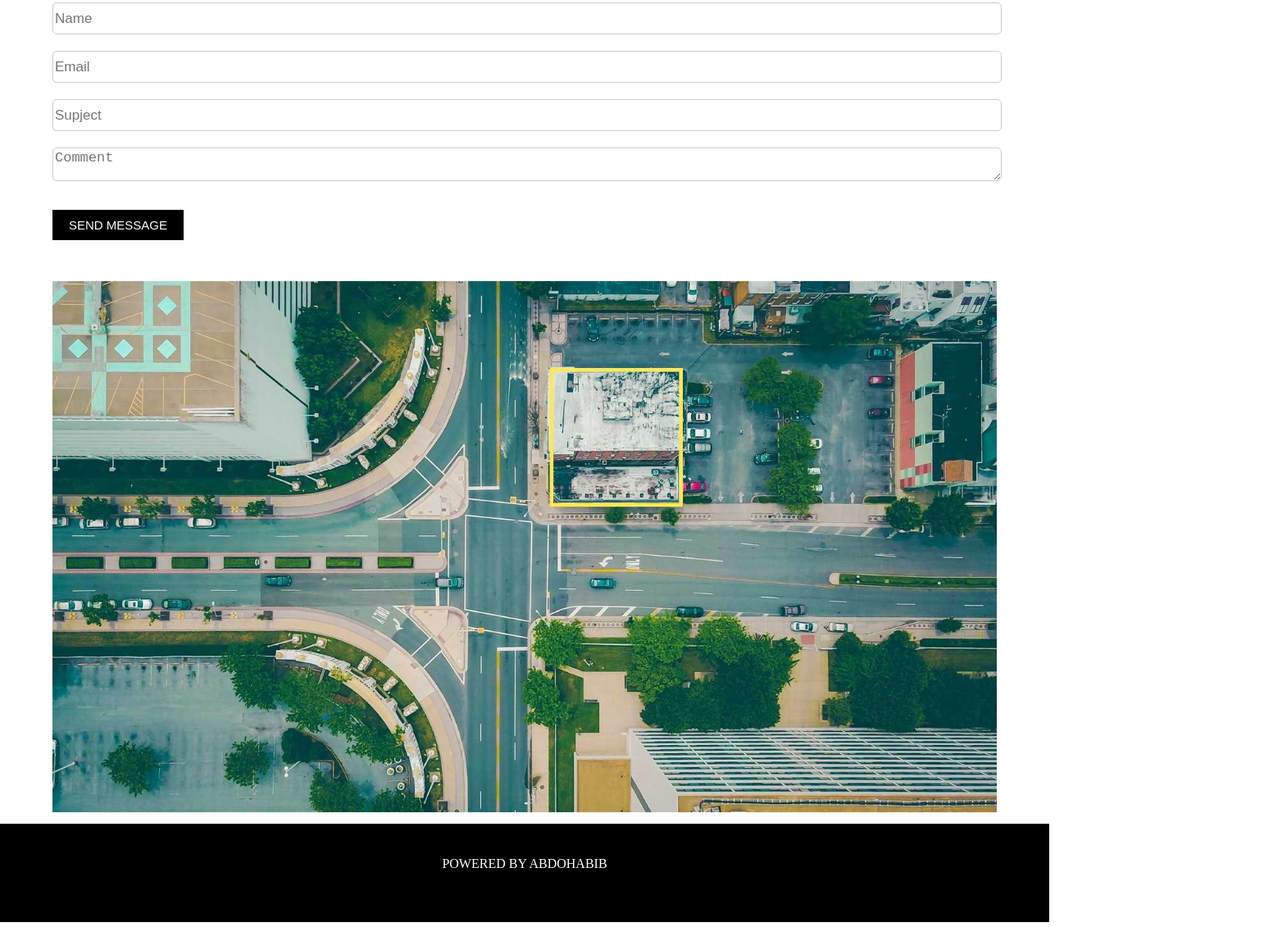
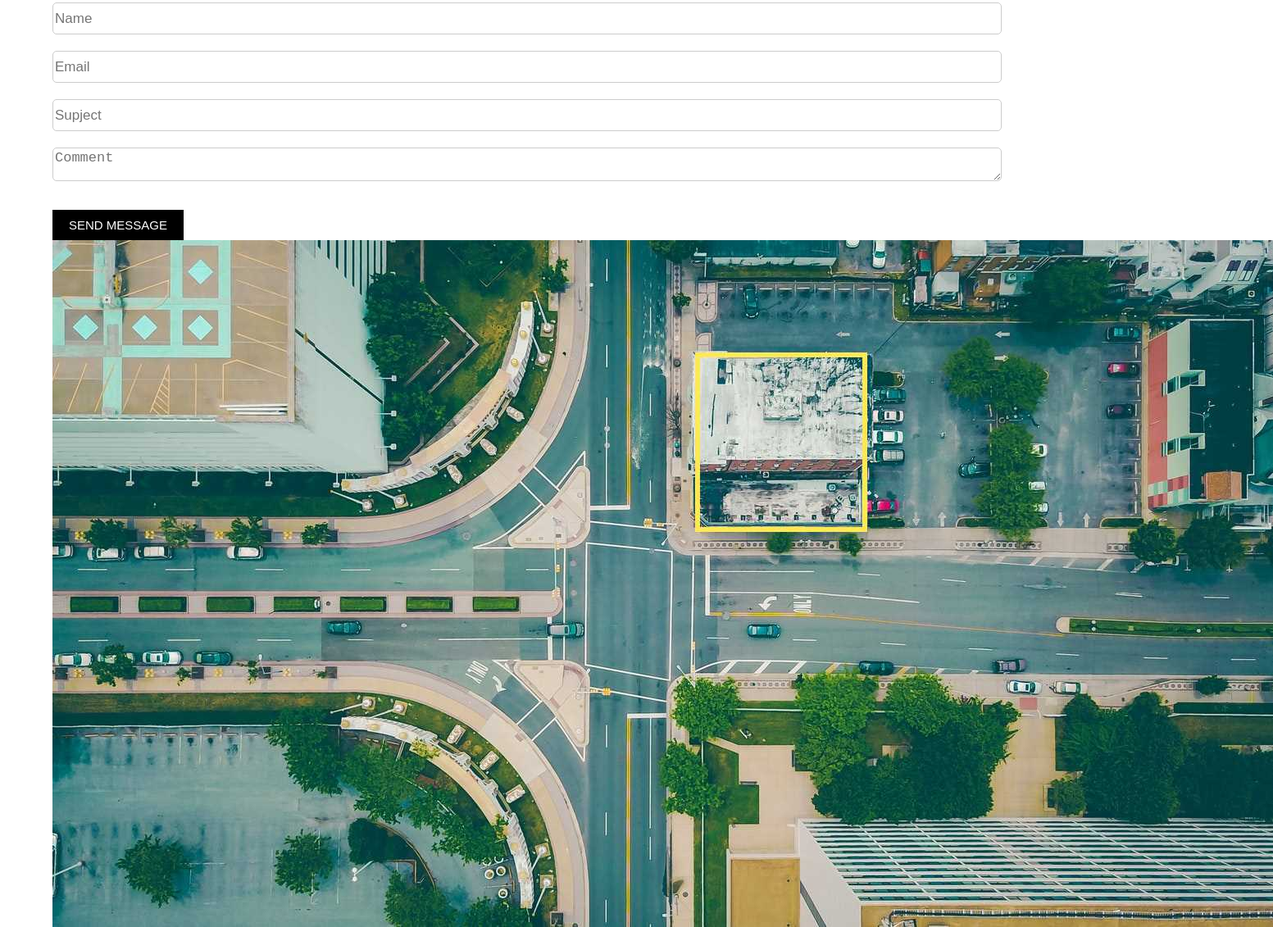
Before and after one commit to abdelrahman4habib/supject-website, a plain HTML site: page index.html in a window 1280 px wide. Shown: the part 2247-3378 px from the top of the page at 82% size, 1553 px wide, since content can reach past the window. Drawn offline with Linux system fonts and the light colour scheme.

Commit message:
Update style.css

```diff
--- a/css/style.css
+++ b/css/style.css
@@ -204,7 +204,7 @@ button {
   margin-top: 35px;
   font-size: 15px;
 }
-.map {
+.map img {
   width: 100%;
   height: auto;
   margin-top: 50px;
```
